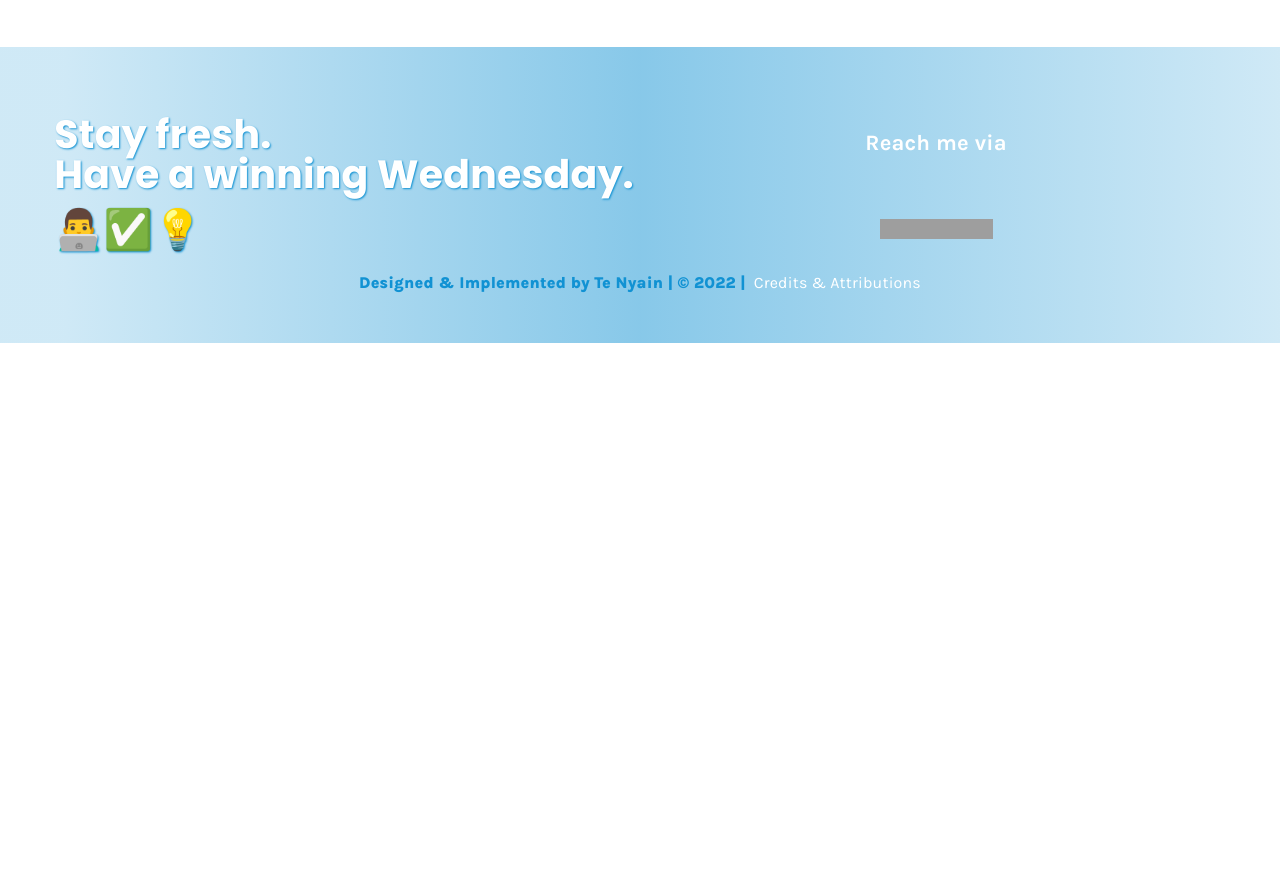
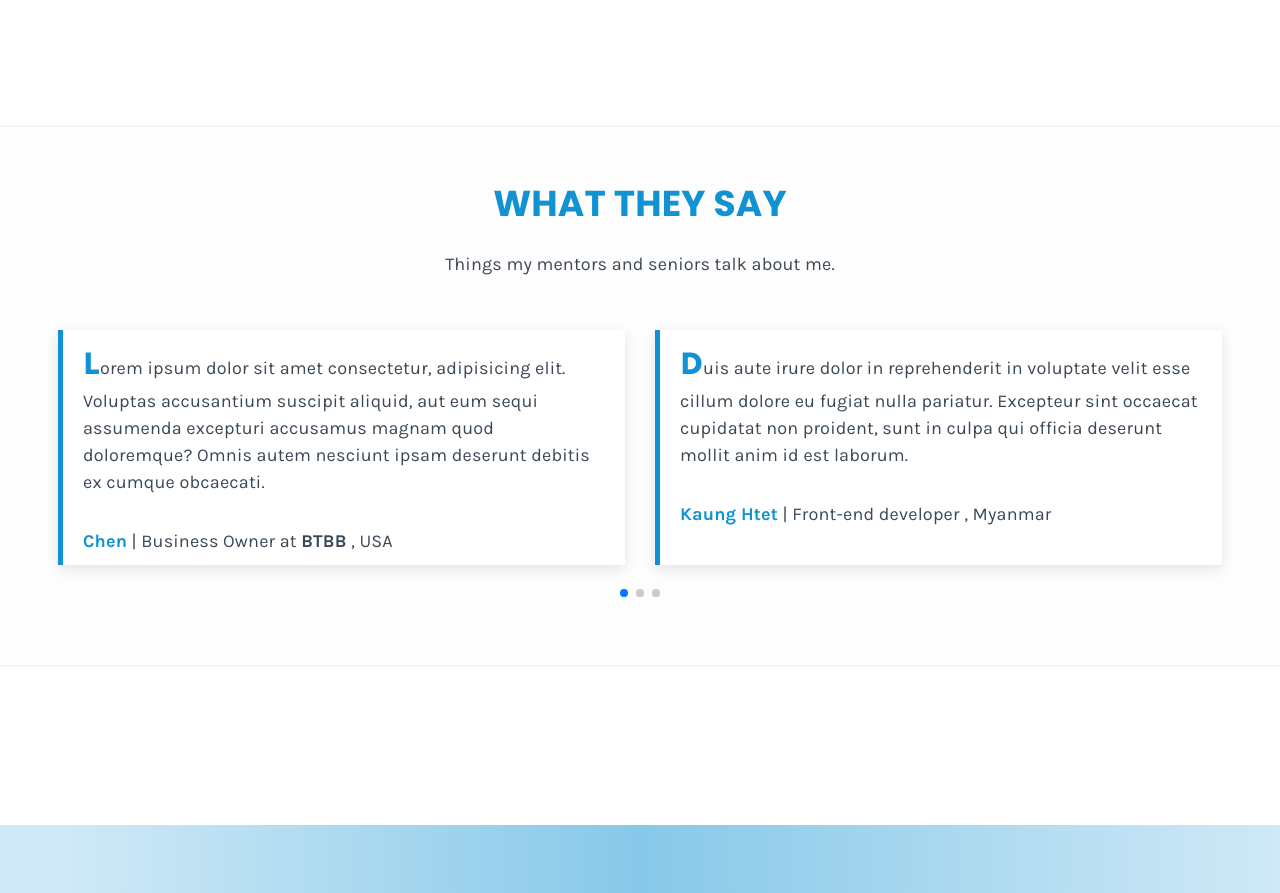
Before and after one commit to T-N9/tn-porfolio-frontend, a React (Create React App) app: page /about in a window 1280 px wide. Shown: the part 3260-4153 px from the top of the page. Before the commit the page ends 3603 px from the top, so only its background shows below. Built offline with nearby package versions, Linux system fonts and the light colour scheme; grey boxes are pictures that could not be loaded; some icons are missing.

Commit message:
[Testimonials] design updated

```diff
--- a/src/components/Testimonials/_Testimonials.scss
+++ b/src/components/Testimonials/_Testimonials.scss
@@ -1,6 +1,9 @@
 .testimonials {
   margin: 5rem 0;
   margin-bottom: 10rem;
+  padding: 50px 0;
+  background-color: rgba($light-color, 0.1);
+  box-shadow: rgba(0, 0, 0, 0.1) 0px 0px 5px 0px, rgba(0, 0, 0, 0.1) 0px 0px 1px 0px;
 
   .card_wrapper {
     margin-top: 2rem;
@@ -14,6 +17,7 @@
     }
 
     .card {
+      background-color: white;
       user-select: none;
       pointer-events: none;
       box-shadow: rgba(0, 0, 0, 0.1) 0px 4px 12px;
@@ -43,7 +47,7 @@
 
       .card {
         border-left: 5px solid $accent-color;
-
+        background-color: $dark-color;
         .saying {
           &::first-letter {
             color: $accent-color;
--- a/src/pages/AboutPage.js
+++ b/src/pages/AboutPage.js
@@ -3,7 +3,7 @@ import { useDispatch } from 'react-redux';
 import { setCurrentPage } from '../redux/slices/NavbarSlice';
 
 /* Components */
-import { AboutHero, AboutTimeline, Footer, HomeMotto, HomeAbout  } from "../components";
+import { AboutHero, AboutTimeline, Footer, HomeMotto, HomeAbout, Testimonials  } from "../components";
 
 const AboutPage = () => {
 
@@ -20,6 +20,7 @@ const AboutPage = () => {
       <HomeAbout/>
       <AboutTimeline/>
       <HomeMotto/>
+      <Testimonials/>
       <Footer/>
     </>
   );
```
